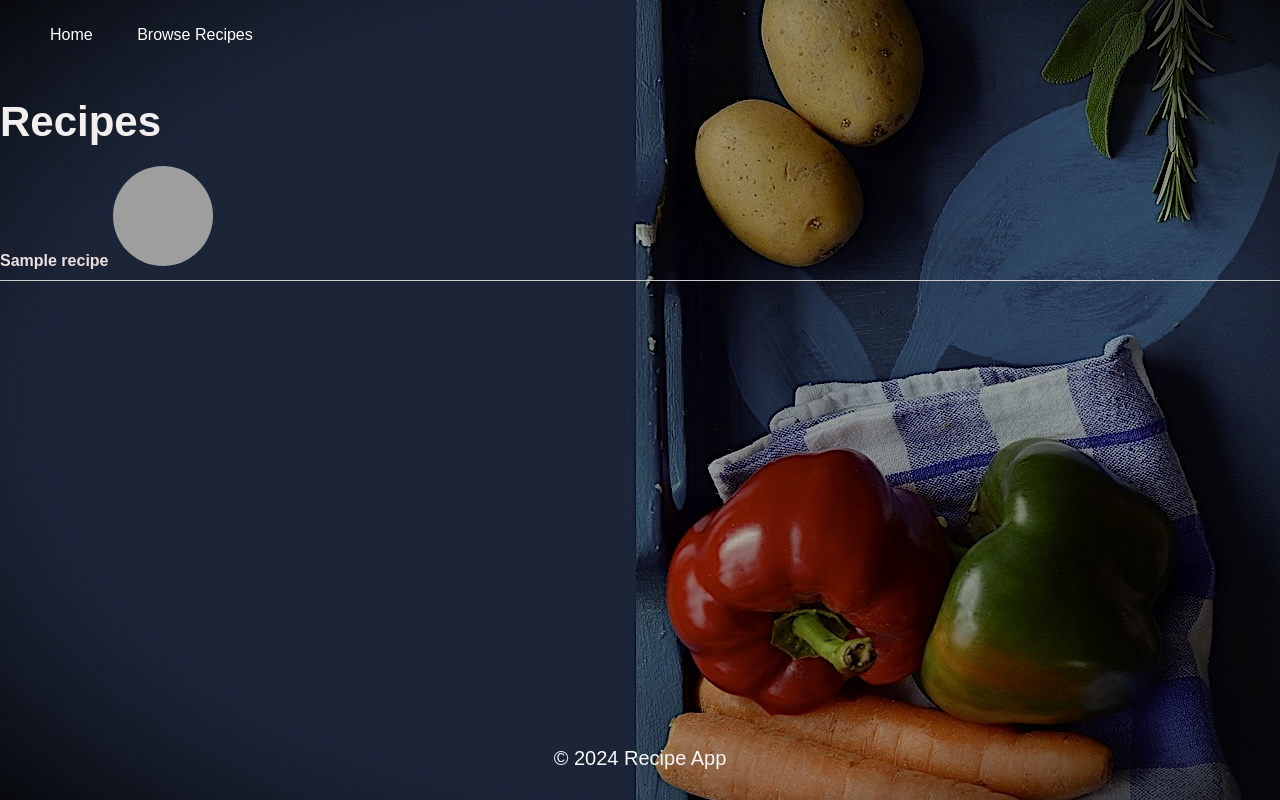
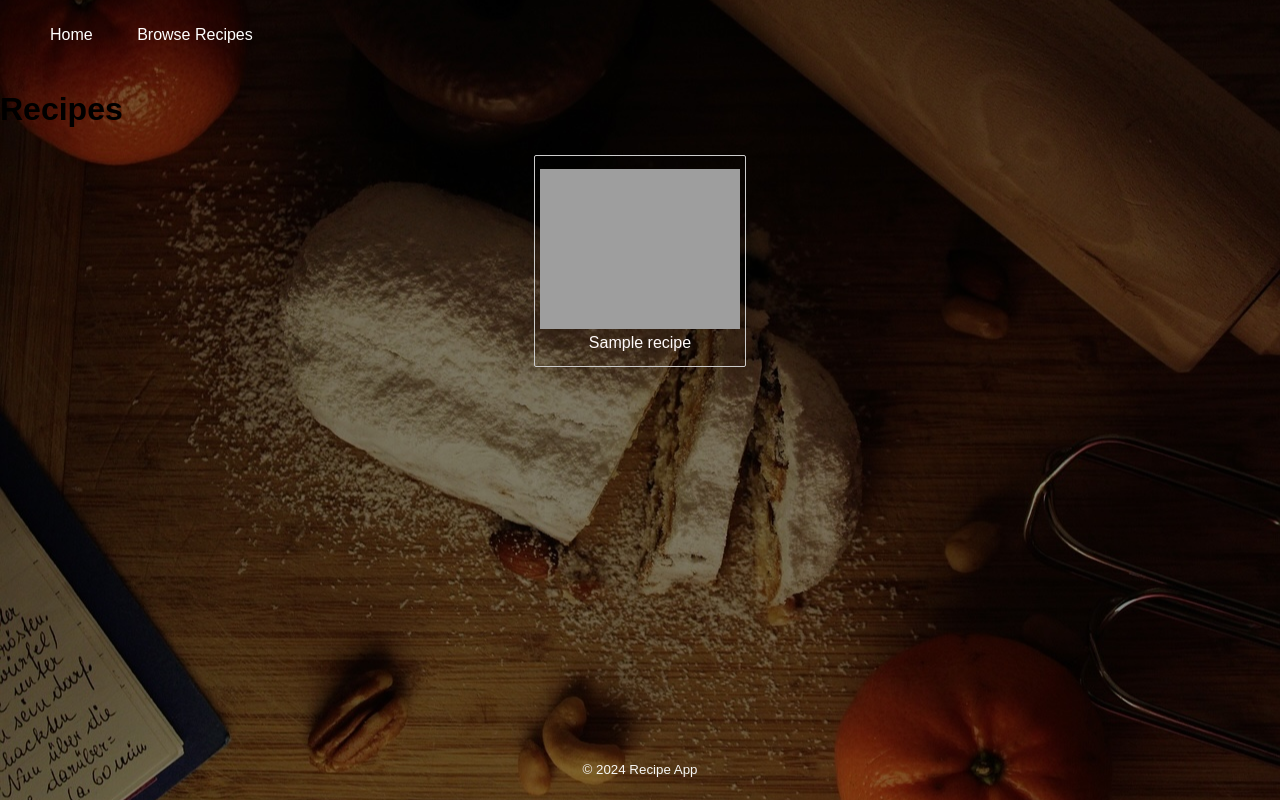
Before and after one commit to Bomtek9/recipe-app, a Django app: page /list/ in a window 1280 px wide. Run offline with Django 4.2, Linux system fonts and the light colour scheme; a user stored in the database is signed in; tables that the repository leaves empty hold one stand-in row (values such as "Sample post"); grey boxes are pictures that could not be loaded.

Commit message:
more styling

```diff
--- a/src/recipes/static/css/styles.css
+++ b/src/recipes/static/css/styles.css
@@ -46,61 +46,86 @@
     /* Assuming the footer height is 60px, adjust as needed */
 }
 
-.container {
+.home-container {
     max-width: 800px;
     margin: 0 auto;
     text-align: center;
     padding-top: 120px;
 }
 
-h1 {
+.home-container h1 {
     color: #f4efef;
     font-size: 42px;
     margin-bottom: 20px;
 }
 
-p {
-    color: #faf7f8;
+.home-container p {
+    color: #f8f3f5;
     background-color: transparent;
     font-size: 20px;
 }
+
+
 
 /* Add styles for the entire list */
 ul.recipe-list {
     list-style-type: none;
     padding: 0;
+    display: flex;
+    flex-wrap: wrap;
+    justify-content: center;
 }
 
-/* Add styles for each recipe item */
 li.recipe-item {
-    margin-bottom: 20px;
-    border-bottom: 1px solid #ccc;
-    padding-bottom: 10px;
+    margin: 5px;
+    padding: 5px;
+    border: 1px solid #ccc;
+    border-radius: 2px;
+    width: 200px;
+    height: 200px;
+    text-align: center;
+    display: flex;
+    flex-direction: column;
+    justify-content: center;
+    align-items: center;
+
+
 }
 
 /* Add styles for recipe image */
 img.recipe-img {
-    width: 100px;
-    height: 100px;
-    border-radius: 50%;
-    margin-right: 10px;
+    width: 100%;
+    height: 80%;
+
 }
 
 /* Add styles for recipe name */
 a.recipe-name {
-    font-weight: bold;
-    color: #ecdfdf;
+    color: #fffafa;
+    margin-top: 5px;
     text-decoration: none;
-    /* Remove underline from links */
 }
 
 /* Add styles for recipe name on hover */
 a.recipe-name:hover {
-    color: #fff6f6;
-    /* Darken the text color on hover */
+    color: #555;
 }
 
+.detail-container {
+    max-width: 800px;
+    margin: 0 auto;
+    padding: 20px;
 
+}
+
+.detail-content {
+    margin-left: 500px;
+    color: #333 !important;
+}
+
+.detail-content h1 {
+    color: cadetblue;
+}
 
 /* Footer styles */
 .footer {
--- a/src/recipes/templates/recipes/main.html
+++ b/src/recipes/templates/recipes/main.html
@@ -4,7 +4,7 @@
 
 <style>
     body {
-        background-image: url('/static/img/main_pic.jpg');
+        background-image: url('/static/img/main_background.jpg');
         background-size: cover;
         background-position: center;
         height: 100vh;
@@ -16,10 +16,10 @@
 <ul class="recipe-list">
     {% for recipe in object_list %}
     <li class="recipe-item">
+        <img src="{{ recipe.pic.url }}" alt="{{ recipe.name }}" class="recipe-img">
         <a href="{% url 'recipes:detail' recipe.pk %}" class="recipe-name">
             {{ recipe.name }}
         </a>
-        <img src="{{ recipe.pic.url }}" alt="{{ recipe.name }}" class="recipe-img">
     </li>
     {% endfor %}
 </ul>
--- a/src/recipes/templates/recipes/recipes_home.html
+++ b/src/recipes/templates/recipes/recipes_home.html
@@ -1,7 +1,7 @@
 {% extends 'recipes/base.html' %}
 
 {% block content %}
-<div class="container">
+<div class="home-container">
     <h1>Welcome to the Recipe App</h1>
     <p>Find delicious recipes for every occasion!</p>
 </div>
```
Also changed, not shown: src/recipes/templates/recipes/detail.html (+0 -14 lines), src/recipes/static/img/main_background.jpg (added), src/recipes/static/img/main_pic.jpg (deleted).
